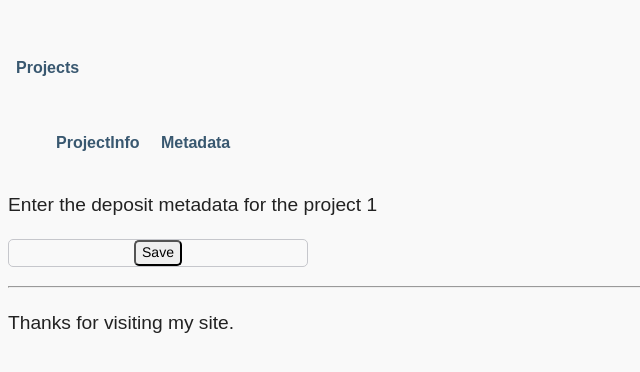
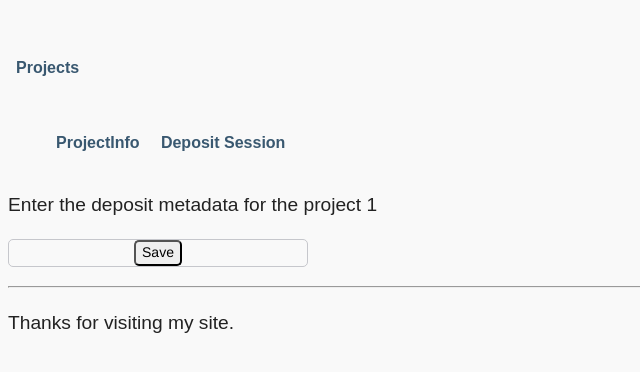
Before and after one commit to kmvinoth/djtest, a Django app: page /metadata/1/add_deposit_metadata in a window 1280 px wide. Shown: the part 68-440 px from the top of the page, without its empty margins (0-640 px from the left). Run offline with Django 3.2, Linux system fonts and the light colour scheme; the visitor is signed in with stand-in values (Sample User, id 1); data that the repository does not hold is empty.

Commit message:
Rename Metadata to Deposit Session

```diff
--- a/projects/templates/projects/display_project_info.html
+++ b/projects/templates/projects/display_project_info.html
@@ -4,7 +4,7 @@
 
     <ul>
         <li class="main-menu-item"> <a href="{% url 'projects:projects_info' project_name %}"> ProjectInfo </a> </li>
-        <li class="main-menu-item"> <a href="{% url 'metadata:member_metadata_view' project_name %}"> Metadata </a> </li>
+        <li class="main-menu-item"> <a href="{% url 'metadata:member_metadata_view' project_name %}"> Deposit Session </a> </li>
     </ul>
 
     {% block info %}
```
